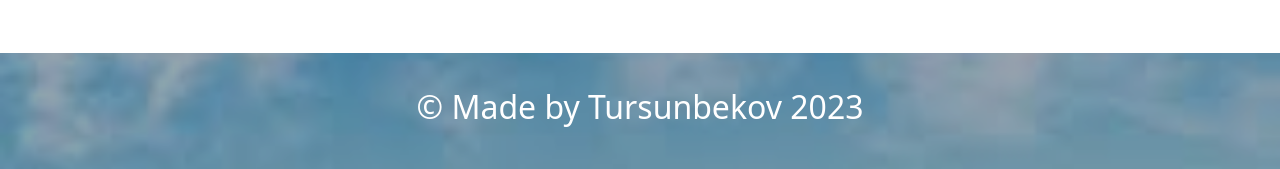
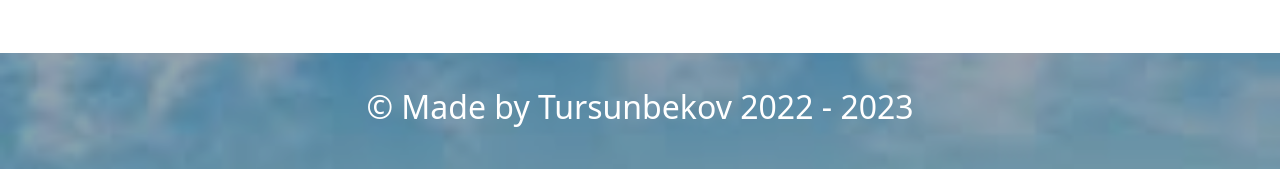
Before and after one commit to Kubanychbek2022/English-Start-02.com, a plain HTML site: page index.html in a window 1280 px wide. Shown: the part 10638-10807 px from the top of the page. Drawn offline with nearby package versions, Linux system fonts and the light colour scheme.

Commit message:
add old date to footer

```diff
--- a/index.html
+++ b/index.html
@@ -65,7 +65,7 @@
       <div class="row">
         <div class="col-12 col-md-12">
           <h2 class="footer__title">
-            &copy; Made by Tursunbekov
+            &copy; Made by Tursunbekov 2022 -
           </h2>
         </div>
       </div>
```
